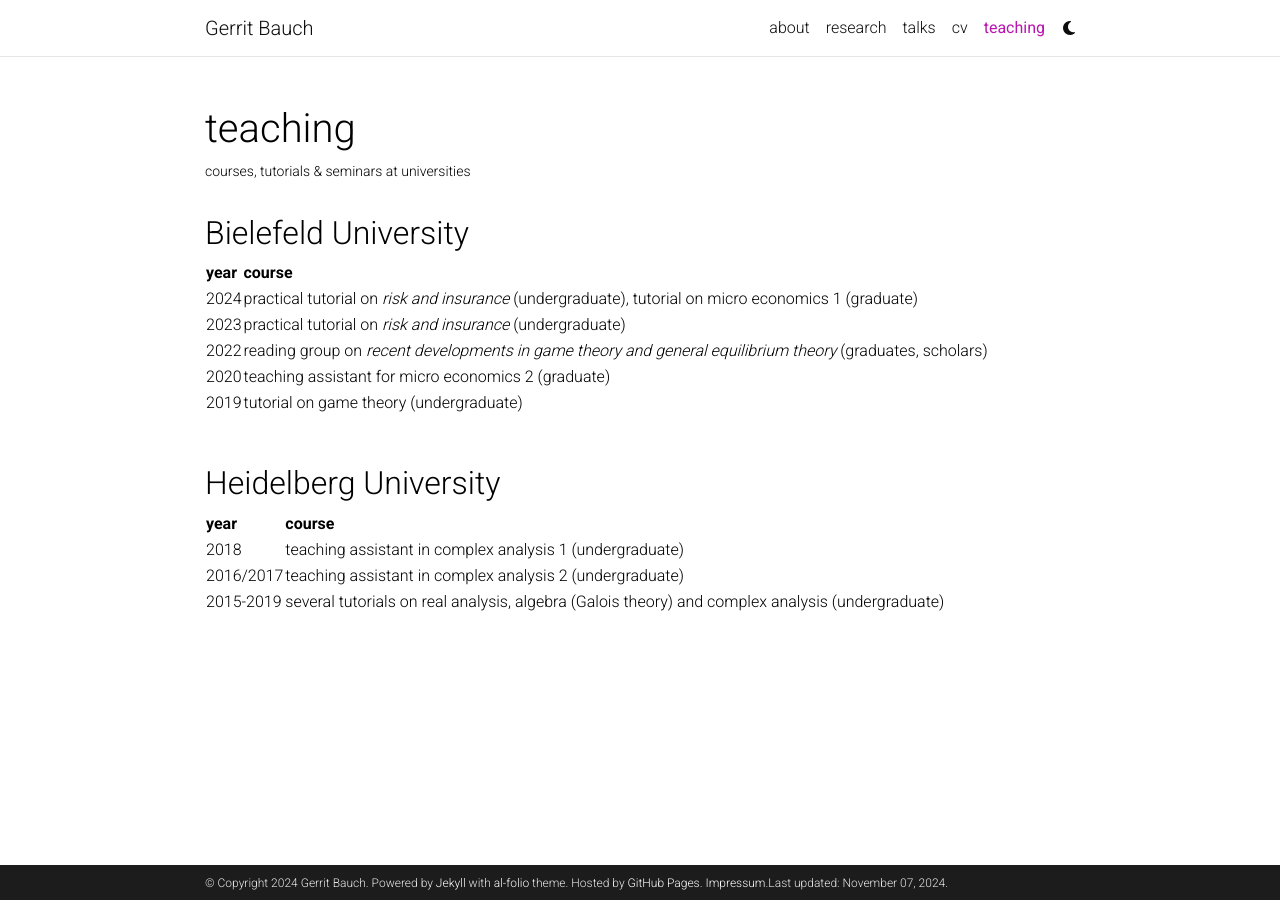
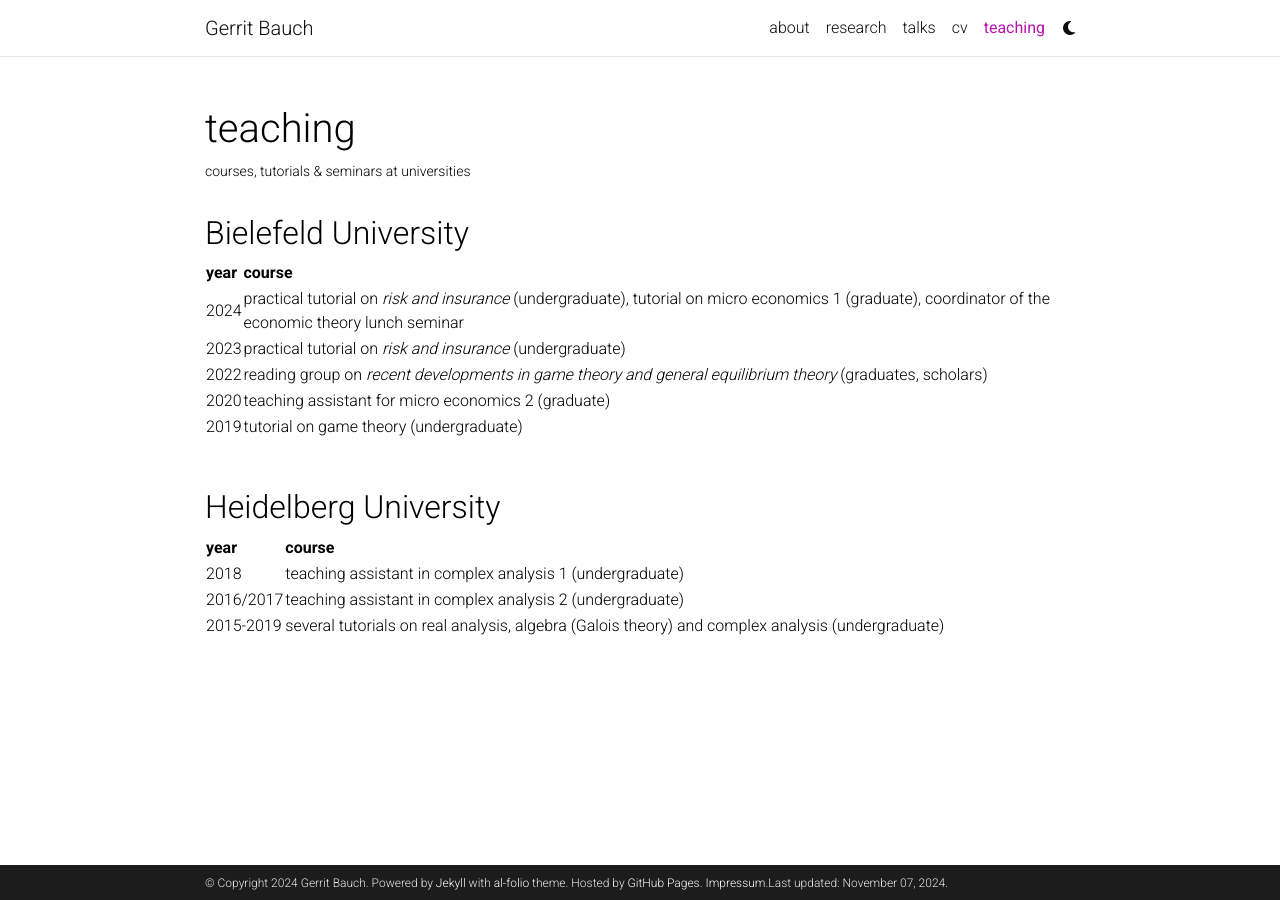
Before and after one commit to gbauch/gbauch.github.io, a Jekyll site: the page built from _pages/teaching.md, in a window 1280 px wide. Built offline with Jekyll 4.4.1, drawn with Linux system fonts in a browser that asks for light colours; comment, search, counter and statistics services are not loaded; a style sheet for code colours, icons or effects is not loaded.

Commit message:
Update teaching.md

```diff
--- a/_pages/teaching.md
+++ b/_pages/teaching.md
@@ -12,7 +12,7 @@ nav_order: 4
 |------|------------------------------------------------------------------------------------------------------------|
 | year | course                                                                                                     |
 |------|------------------------------------------------------------------------------------------------------------|
-| 2024 | practical tutorial on *risk and insurance* (undergraduate), tutorial on micro economics 1 (graduate)       |
+| 2024 | practical tutorial on *risk and insurance* (undergraduate), tutorial on micro economics 1 (graduate), coordinator of the economic theory lunch seminar      |
 | 2023 | practical tutorial on *risk and insurance* (undergraduate)                                                 |
 | 2022 | reading group on *recent developments in game theory and general equilibrium theory* (graduates, scholars) |
 | 2020 | teaching assistant for micro economics 2 (graduate)                                                        |
```
